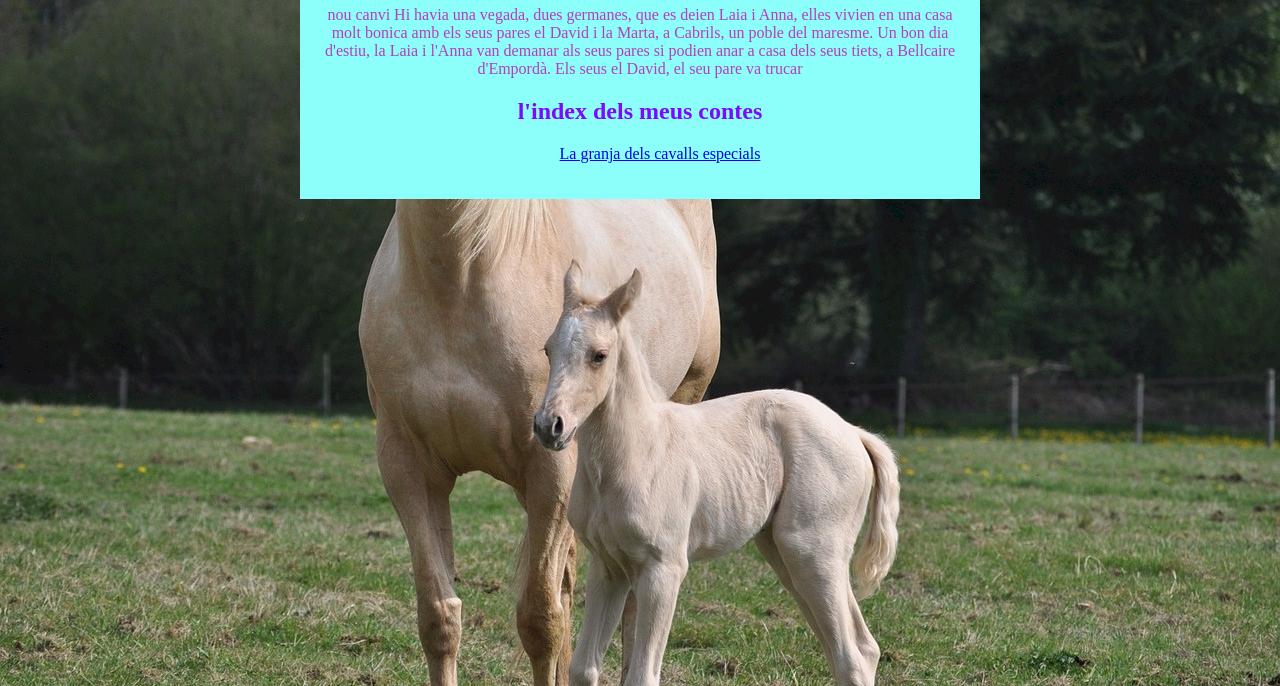
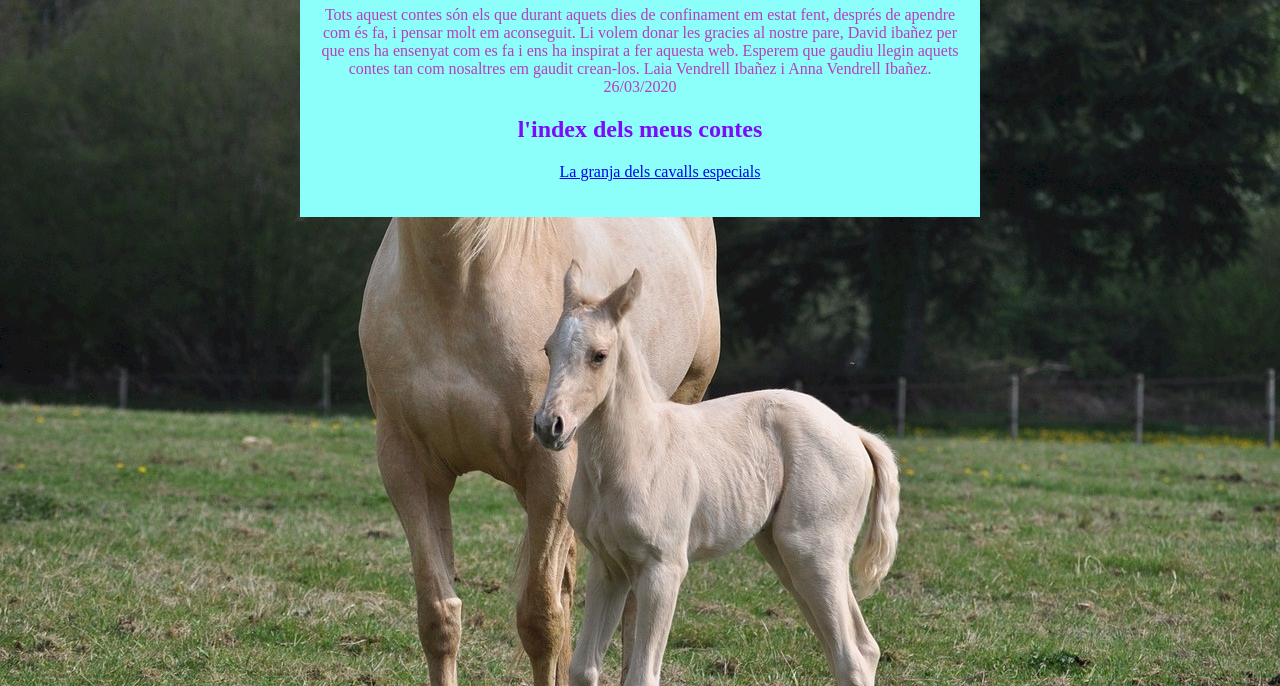
Before and after one commit to laiannacabrils/web-contes, a plain HTML site: page index.html in a window 1280 px wide. Shown: the part 114-800 px from the top of the page. Drawn offline with Linux system fonts and the light colour scheme.

Commit message:
introducció

```diff
--- a/index.html
+++ b/index.html
@@ -6,8 +6,10 @@
     <div>
         <h1>Els contes de confinament</h1>
 
-        <p>nou canvi Hi havia una vegada, dues germanes, que es deien Laia i Anna, elles vivien en una casa molt bonica amb els seus pares el David i la Marta, a Cabrils, un poble del maresme.
-        Un bon dia d'estiu, la Laia i l'Anna van demanar als seus pares si podien anar a casa dels seus tiets, a Bellcaire d'Empordà. Els seus el David, el seu pare va trucar</p>
+        <p>Tots aquest contes són els que durant aquets dies de confinament em estat fent, després de apendre com és fa, i pensar molt em aconseguit.
+           Li volem donar les gracies al nostre pare, David ibañez per que  ens ha ensenyat com es fa i ens ha inspirat a fer aquesta web.
+           Esperem que gaudiu llegin aquets contes tan com nosaltres em gaudit crean-los.
+           Laia Vendrell Ibañez i Anna Vendrell Ibañez. 26/03/2020</p>
 
         <h2>l'index dels meus contes</h2>
 
```
